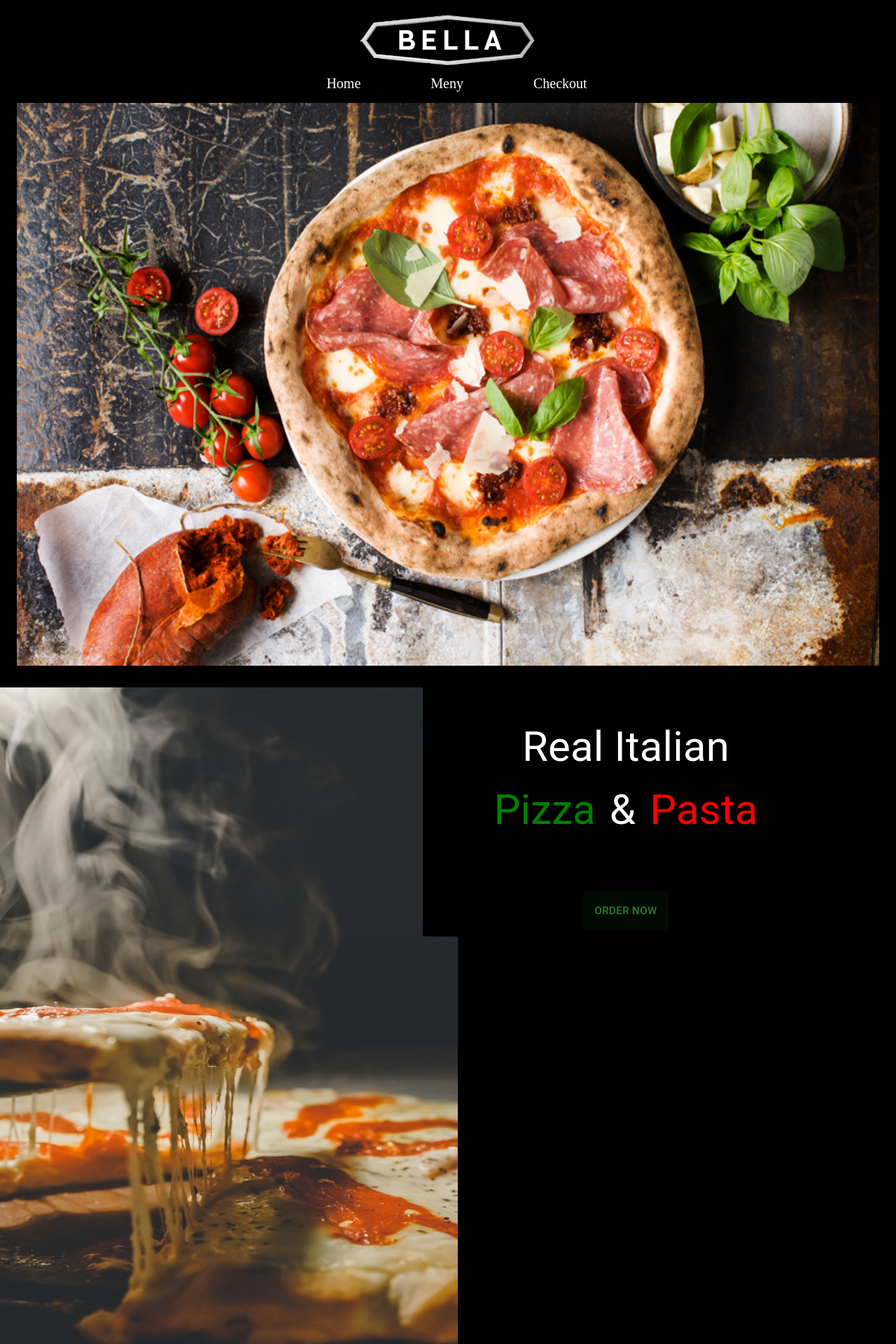
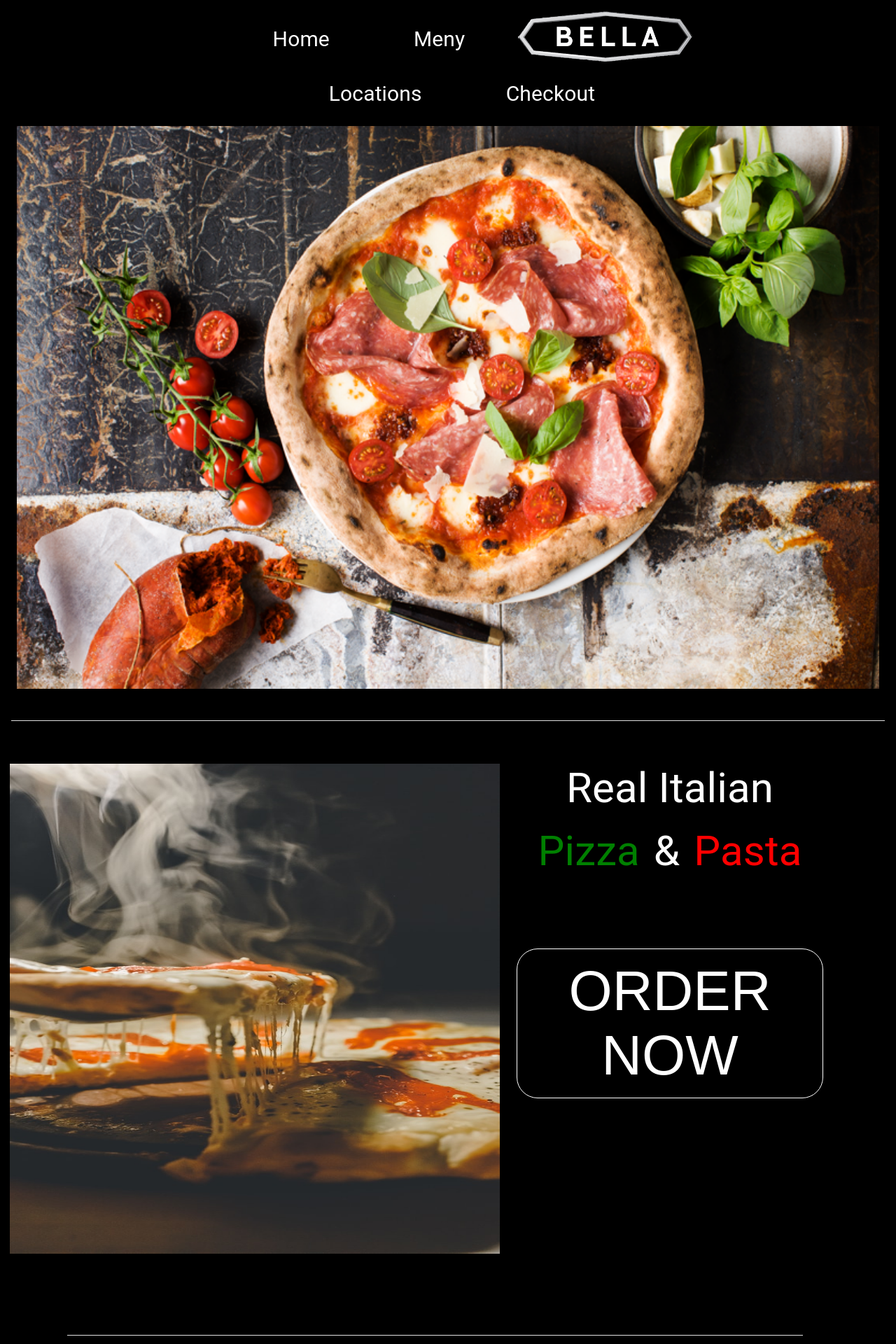
Before and after one commit to DennisBrenna/bellapizza, a React (Create React App) app: page / in a window 1280 px wide. Shown: the top 1920 px of the page at 70% size. Built offline with nearby package versions, Linux system fonts and the light colour scheme; the HTML template or start-up script is replaced by a standard one.

Commit message:
done with Main & header

```diff
--- a/src/App.css
+++ b/src/App.css
@@ -10,18 +10,35 @@ body {
 
 
 .linksInHeader{
-text-decoration: none;
-font-size: 20px;
- color: #ffffff;
- padding: 50px;
-
+  text-decoration: none;
+  font-size: 30px;
+  color: #ffffff;
+  padding-right: 60px;
+  padding-left: 60px;
 }
 
 .linksInHeader:hover{
   text-decoration: underline;
 }
 
+/*********Main************/
+button{
+  background-color: black;
+  width: auto;
+  color: white;
+  border: 1px solid white;
+  font-size: 80px;
+  padding: 14px 28px;
+  margin-top: 20%;
+  border-radius: 30px;
+}
 
+button:hover{
+  background-color: #30C318;
+  color: white;
+  cursor: pointer;
+
+}
 /********CHECKOUT*********/
 .checkoutCard{
 
--- /dev/null
+++ b/src/components/DividerHorizontal.js
@@ -0,0 +1,22 @@
+import { Divider } from "@mui/material";
+import { styled } from "@mui/material";
+import { Paper } from "@mui/material";
+
+function DividerHorizontal() {
+
+    const Item = styled(Paper)(({ theme }) => ({
+        ...theme.typography.body1,
+        padding: theme.spacing(1),
+        backgroundColor: "black",
+        marginLeft: "80px",
+      }));
+
+
+    return (
+        <Item>
+        <Divider orientation="horizontal" color="white" width="90%" justifyContent="center" alignItems= "center" flexItem></Divider>
+        </Item>
+    );
+}
+
+export default DividerHorizontal
--- a/src/components/Header.js
+++ b/src/components/Header.js
@@ -8,6 +8,7 @@ import { styled } from '@mui/material/styles';
 import { backdropClasses, Paper } from "@mui/material";
 import Box from '@mui/material/Box';
 import { Grid } from '@mui/material';
+import { spacing } from '@mui/system';
 
 function Header() {
 
@@ -21,6 +22,7 @@ function Header() {
     boxShadow: "white",
     justifyContent: "center",
     alignContent: "center",
+    size: "48",
   }));
 
   return (
@@ -29,23 +31,25 @@ function Header() {
       <Toolbar >
 
       <Grid
-       container
-       spacing={0}
-       direction="column"
-       alignItems="center"
-       justifyContent="center"
-       marginTop="5px"
+        container
+        spacing={0}
+        direction="columns"
+        alignItems="center"
+        justifyContent="center"
+        marginLeft="40px"
+
       >
+        <Item>
+        <Link class="linksInHeader" component={Link} variant="outlined" to="/" size="small">Home</Link>
+        <Link  class="linksInHeader"component={Link} variant="outlined" to="/menu" size="small">Meny</Link>
+        </Item>
         <Item>
         <Link to="/">
         <img style={{width: '250px', height:'auto'}} src={Logo} alt="BellaLogo"></img>
-         </Link>
+        </Link>
         </Item>
-
-        <Item class="allLinks">
-
-        <Link class="linksInHeader" component={Link} variant="outlined" to="/" size="large">Home</Link>
-        <Link  class="linksInHeader"component={Link} variant="outlined" to="/menu" size="small">Meny</Link>
+        <Item>
+        <Link  class="linksInHeader"component={Link} variant="outlined" to="/checkout" size="small">Locations</Link>
         <Link  class="linksInHeader"component={Link} variant="outlined" to="/checkout" size="small">Checkout</Link>
 
         </Item>
--- a/src/components/MainCard.js
+++ b/src/components/MainCard.js
@@ -5,6 +5,7 @@ import { styled } from '@mui/material/styles';
 import { Paper } from "@mui/material";
 import Box from '@mui/material/Box';
 import Divider from '@mui/material/Divider';
+import { Link } from 'react-router-dom';
 
 
 import Header from '../components/Header'
@@ -48,13 +49,25 @@ function FormRow() {
                     <Item>
                         <img src={mainImg} width="100%" height="804px"/>
                     </Item>
+                    <Grid
+                    container
+                    direction="column"
+                    alignItems="center"
+                    justifyContent="center"
+                    marginTop="30px"
+                    marginBottom="-5px"
+                    >
+                    <Divider orientation="horizontal" color="white" flexItem></Divider>
+                    </Grid>
                 </Box>
+
 
                 <Box sx={{
                     gridRow: 2,
                     gridColumn: 1,
-                    height:'1305px',
-                    marginTop:"0px",
+                    height:'1000px',
+                    marginTop:"50px",
+                    marginBottom:"-200px",
 
                     }}>
 
@@ -63,10 +76,11 @@ function FormRow() {
                     direction="column"
                     alignItems="center"
                     justifyContent="center"
-                    marginLeft="-160px"
+                    marginLeft="-10px"
+
                     >
                         <Item>
-                                <img src={warmpizza} width="140%" height="1105px"/>
+                                <img src={warmpizza} width="700" height="700" borderRadius= "30px"/>
                         </Item>
                     </Grid>
                 </Box>
@@ -108,7 +122,7 @@ function FormRow() {
                     alignItems="center"
                     justifyContent="center"
                     fontSize="60px"
-                    marginTop="15%"
+                    marginTop="13%"
                     >
                         <Divider orientation="horizontal" color="white" flexItem></Divider>
                         </Grid>
@@ -119,7 +133,7 @@ function FormRow() {
                     gridRow: 2,
                     gridColumn:2,
                     marginTop:"50%",
-                    size: "large"
+                    size: "large",
                 }}>
                     <Item>
                     <Grid
@@ -129,7 +143,9 @@ function FormRow() {
                     justifyContent="center"
                     backgroundColor="black"
                     >
-                    <Button/>
+                    <Link to="/Menu">
+                    <button type="button" >ORDER NOW</button>
+                    </Link>
                     </Grid>
                     </Item>
                 </Box>
@@ -139,9 +155,6 @@ function FormRow() {
 
                 <Box gridColumn="span 12">
 
-                    <Item>
-                        <Footer/>
-                    </Item>
                 </Box>
             </Box>
         </Box>
--- a/src/pages/Home.js
+++ b/src/pages/Home.js
@@ -2,13 +2,17 @@ import * as React from "react";
 
 import MainCard from '../components/MainCard';
 import Header from '../components/Header';
+import DividerHorizontal from '../components/DividerHorizontal'
+import Footer from "../components/FooterCard";
 
 function Home() {
 
     return(
         <>
         <Header/>
-        <MainCard />
+        <MainCard/>
+        <DividerHorizontal/><br/><br/>
+        <Footer/>
         </>
     )
 }
--- a/src/pages/Menu.js
+++ b/src/pages/Menu.js
@@ -2,6 +2,7 @@ import React from "react";
 import Footer from "../components/FooterCard";
 import MenuCard from "../components/MenuCard";
 import Header from "../components/Header";
+import DividerHorizontal from "../components/DividerHorizontal";
 
 function Menu() {
 
@@ -10,6 +11,7 @@ function Menu() {
         <>
         <Header/>
         <MenuCard/>
+        <DividerHorizontal/><br/><br/>
         <Footer/>
         </>
 
```
